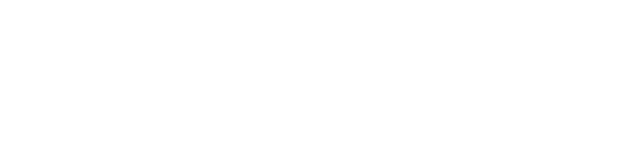
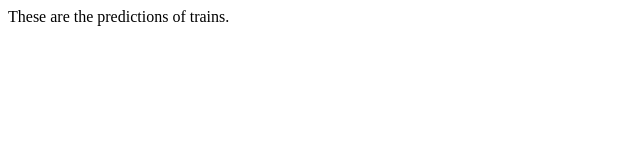
Before and after one commit to zgermain/Train_Prediction, a plain HTML site: page index.html in a window 1280 px wide. Shown: the whole page, without its empty margins (0-640 px from the left). Drawn offline with Linux system fonts and the light colour scheme.

Commit message:
Added text to index.

```diff
--- a/index.html
+++ b/index.html
@@ -7,7 +7,7 @@
     <title>Train Predictions.</title>
 </head>
 <body>
-
+    These are the predictions of trains.
 
 </body>
 </html>
```
